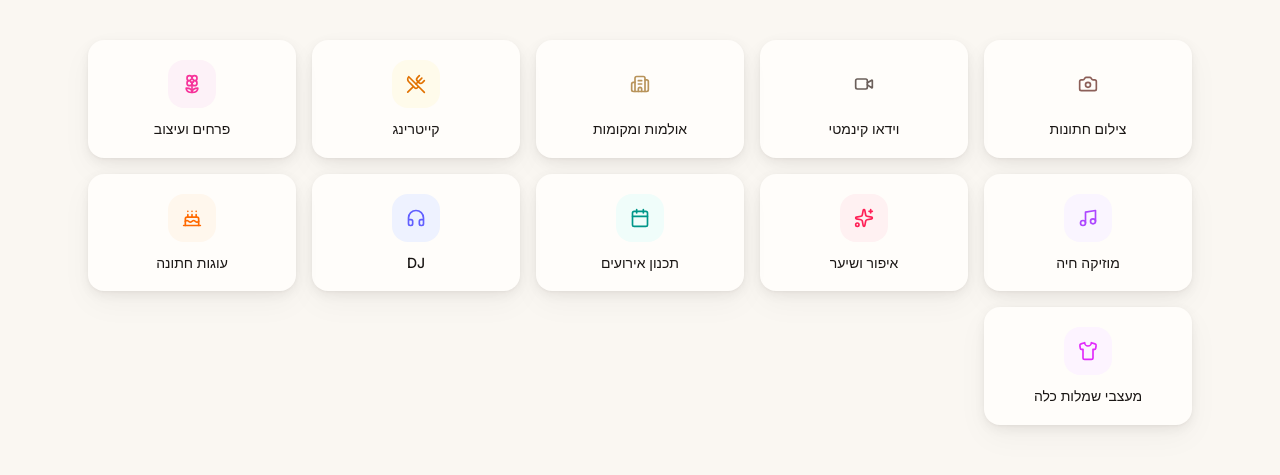
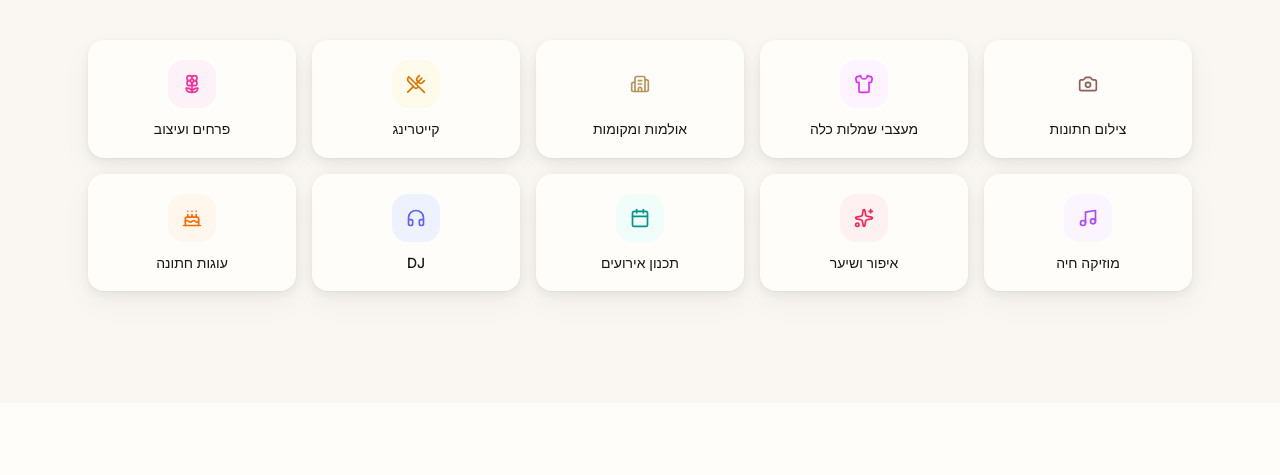
Before and after one commit to kfischi/Wedding-Vendor-Portal, a Next.js app in the folder wedding-portal/: page / in a window 1280 px wide. Shown: the part 1080-1555 px from the top of the page. Built offline with nearby package versions, Linux system fonts and the light colour scheme; no server answers; the database is empty.

Commit message:
fix: replace video category with wedding dress designers

```diff
--- a/wedding-portal/src/components/marketing/AnimatedCategories.tsx
+++ b/wedding-portal/src/components/marketing/AnimatedCategories.tsx
@@ -5,7 +5,6 @@ import { motion, useInView } from "framer-motion";
 import Link from "next/link";
 import {
   Camera,
-  Video,
   Building2,
   UtensilsCrossed,
   Flower2,
@@ -19,7 +18,7 @@ import {
 
 const CATEGORIES = [
   { slug: "photography", label: "צילום חתונות", icon: Camera, color: "bg-blush/20 text-dusty-rose" },
-  { slug: "videography", label: "וידאו קינמטי", icon: Video, color: "bg-stone/10 text-stone" },
+  { slug: "wedding-dress-designers", label: "מעצבי שמלות כלה", icon: Shirt, color: "bg-fuchsia-50 text-fuchsia-500" },
   { slug: "venue", label: "אולמות ומקומות", icon: Building2, color: "bg-gold/10 text-gold" },
   { slug: "catering", label: "קייטרינג", icon: UtensilsCrossed, color: "bg-amber-50 text-amber-600" },
   { slug: "flowers", label: "פרחים ועיצוב", icon: Flower2, color: "bg-pink-50 text-pink-500" },
@@ -28,7 +27,6 @@ const CATEGORIES = [
   { slug: "planning", label: "תכנון אירועים", icon: Calendar, color: "bg-teal-50 text-teal-600" },
   { slug: "dj", label: "DJ", icon: Headphones, color: "bg-indigo-50 text-indigo-500" },
   { slug: "cake", label: "עוגות חתונה", icon: Cake, color: "bg-orange-50 text-orange-500" },
-  { slug: "wedding-dress-designers", label: "מעצבי שמלות כלה", icon: Shirt, color: "bg-fuchsia-50 text-fuchsia-500" },
 ];
 
 export function AnimatedCategories() {
--- a/wedding-portal/src/components/marketing/VendorDirectoryFilters.tsx
+++ b/wedding-portal/src/components/marketing/VendorDirectoryFilters.tsx
@@ -7,7 +7,7 @@ import { useCallback, useRef } from "react";
 const CATEGORIES = [
   { value: "", label: "כל הקטגוריות" },
   { value: "photography", label: "צילום" },
-  { value: "videography", label: "וידאו" },
+  { value: "wedding-dress-designers", label: "מעצבי שמלות כלה" },
   { value: "venue", label: "אולמות" },
   { value: "catering", label: "קייטרינג" },
   { value: "flowers", label: "פרחים" },
@@ -18,7 +18,6 @@ const CATEGORIES = [
   { value: "cake", label: "עוגות" },
   { value: "planning", label: "תכנון" },
   { value: "lighting", label: "תאורה" },
-  { value: "wedding-dress-designers", label: "מעצבי שמלות כלה" },
   { value: "other", label: "אחר" },
 ];
 
```
